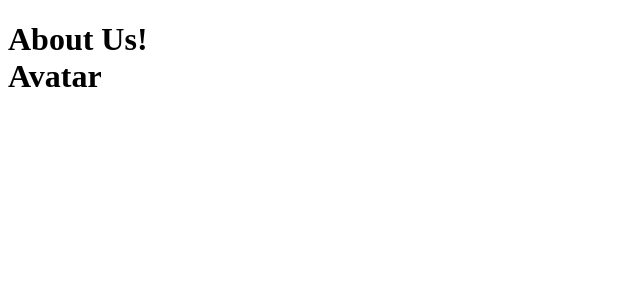
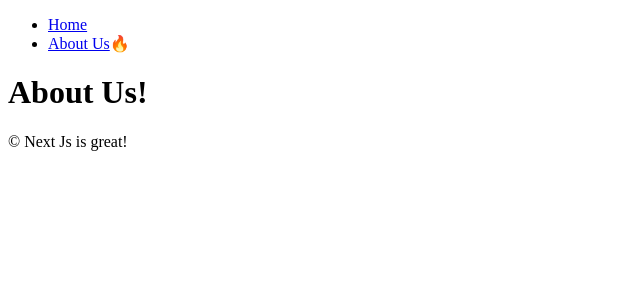
Before and after one commit to KoJaem/Next14-study, a Next.js app: page /about-us in a window 1280 px wide. Shown: the top 300 px of the page, without its empty margins (0-640 px from the left). Built offline with nearby package versions, Linux system fonts and the light colour scheme.

Commit message:
study: layout

```diff
--- a/app/about-us/company/sales/page.tsx
+++ b/app/about-us/company/jobs/sales/page.tsx
@@ -1,7 +1,5 @@
-import React from 'react'
-
 export default function Sales() {
   return (
-    <h1>Sales team</h1>
+    <h1>Sales Jobs</h1>
   )
 }
--- a/app/about-us/components/avatar.tsx
+++ /dev/null
@@ -1,7 +0,0 @@
-import React from 'react'
-
-export const Avatar = () => {
-  return (
-    <div>Avatar</div>
-  )
-}
--- /dev/null
+++ b/app/about-us/layout.tsx
@@ -0,0 +1,7 @@
+export default function AboutLayout({
+  children,
+}: {
+  children: React.ReactNode;
+}) {
+  return <div>{children} &copy; Next Js is great!</div>;
+}
--- a/app/about-us/page.tsx
+++ b/app/about-us/page.tsx
@@ -1,5 +1,9 @@
-import { Avatar } from './components/avatar';
+import Navigation from '../components/navigation';
 
 export default function AboutUs() {
-  return <h1>About Us! <Avatar /></h1>;
+  return (
+    <div>
+      <h1>About Us!</h1>
+    </div>
+  );
 }
--- /dev/null
+++ b/app/components/navigation.tsx
@@ -0,0 +1,20 @@
+"use client";
+import Link from "next/link";
+import { usePathname } from "next/navigation";
+
+export default function Navigation() {
+  const path = usePathname();
+  return (
+    <nav>
+      <ul>
+        <li>
+          <Link href={"/"}>Home</Link> {path === "/" ? "🔥" : ""}
+        </li>
+        <li>
+          <Link href={"/about-us"}>About Us</Link>
+          {path === "/about-us" ? "🔥" : ""}
+        </li>
+      </ul>
+    </nav>
+  );
+}
--- a/app/layout.tsx
+++ b/app/layout.tsx
@@ -1,16 +1,20 @@
+import Navigation from './components/navigation';
+
 export const metadata = {
-  title: 'Next.js',
-  description: 'Generated by Next.js',
-}
+  title: "Next.js",
+  description: "Generated by Next.js",
+};
 
 export default function RootLayout({
   children,
 }: {
-  children: React.ReactNode
+  children: React.ReactNode;
 }) {
   return (
     <html lang="en">
-      <body>{children}</body>
+      <body>
+        <Navigation />
+        {children}</body>
     </html>
-  )
+  );
 }
--- /dev/null
+++ b/app/not-found.tsx
@@ -0,0 +1,3 @@
+export default function NotFound() {
+  return <h1>NotFound!</h1>;
+}
```
Also changed, not shown: app/page.tsx (+7 -2 lines).
